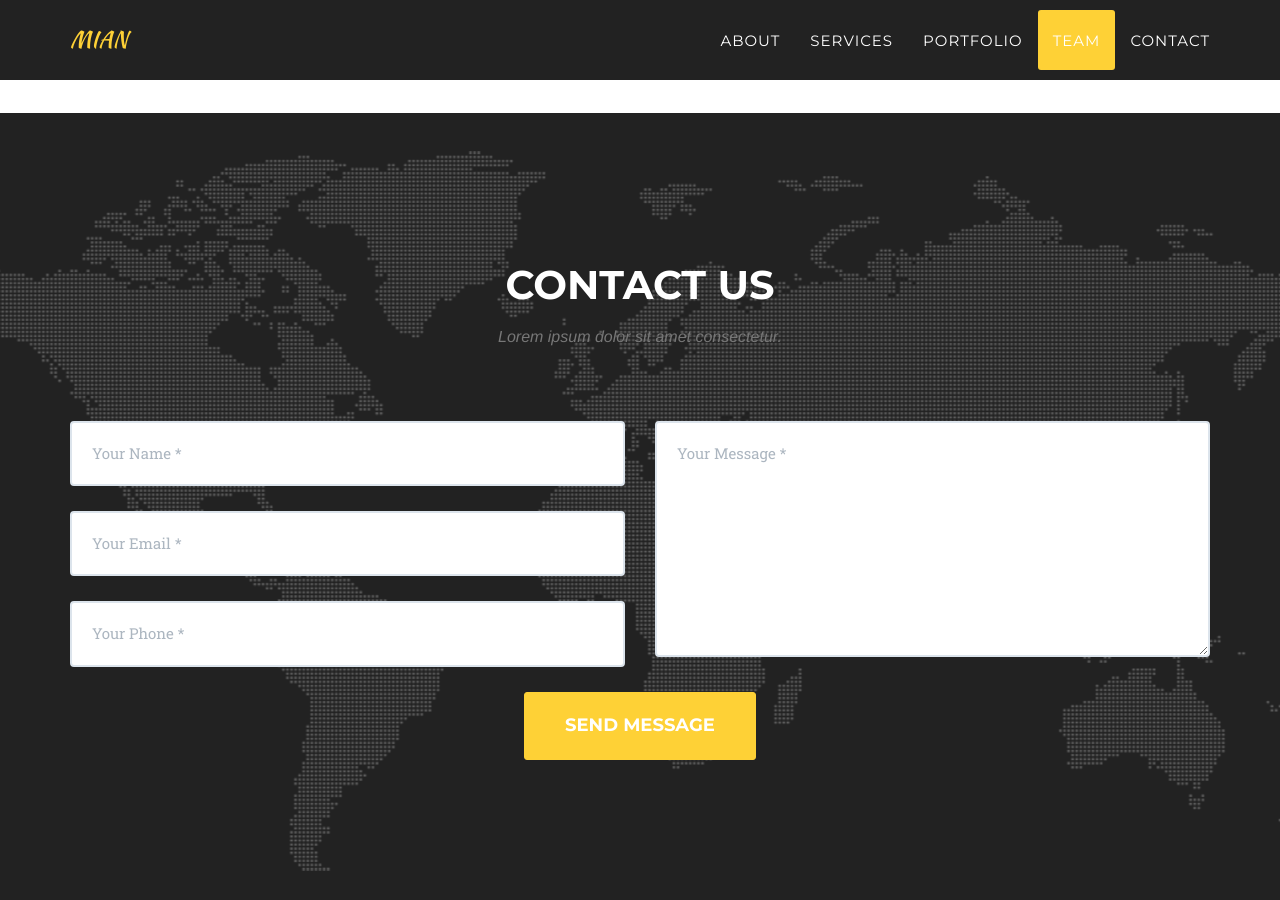
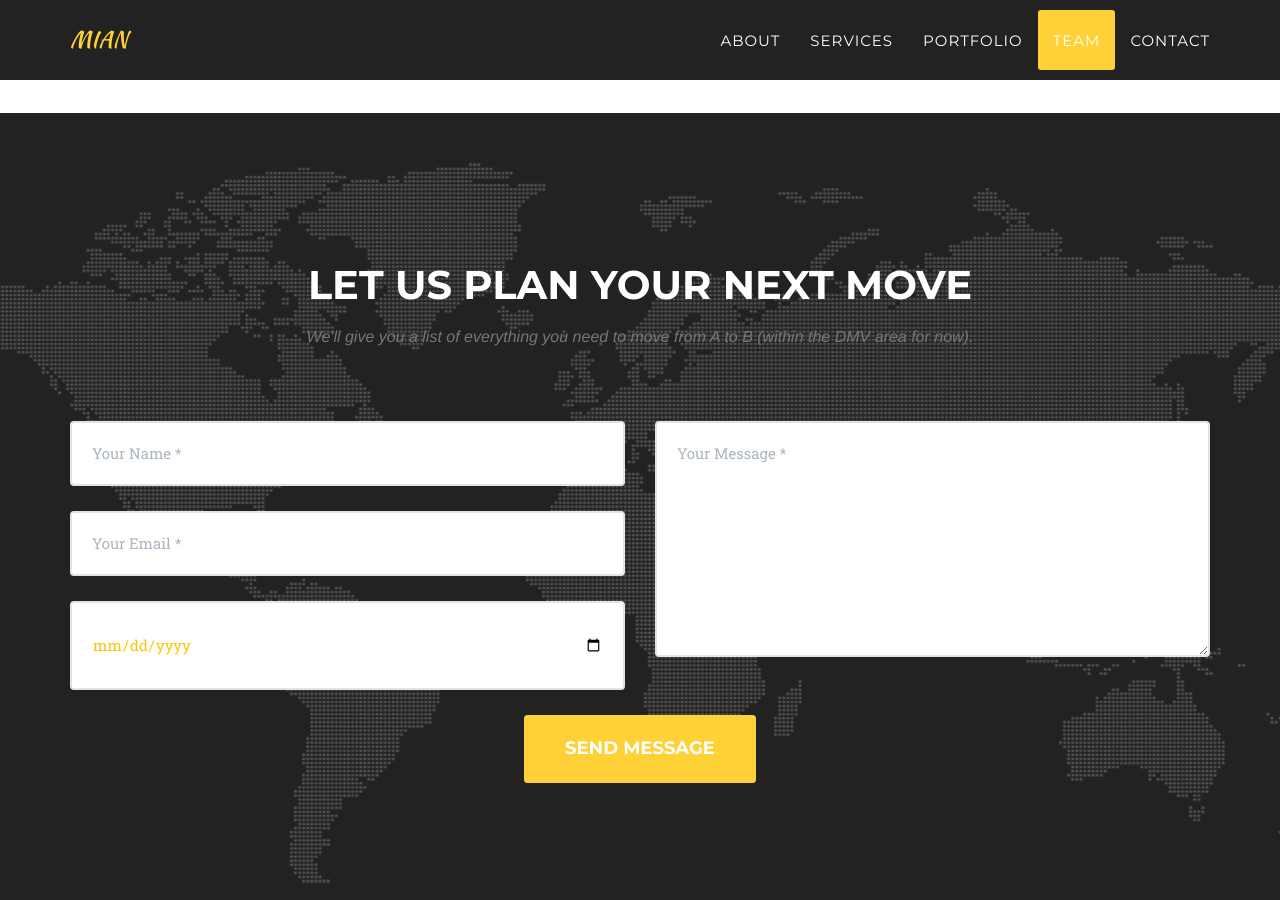
Before and after one commit to mgalbanese12/mgalbanese12.github.io, a Jekyll site: the page built from index.html, in a window 1280 px wide and 900 px high, scrolled down 5356 px. Built offline with Jekyll 4.4.1, drawn with Linux system fonts in a browser that asks for light colours; some web fonts are replaced.

Commit message:
updated contact to email signup

```diff
--- a/_includes/contact.html
+++ b/_includes/contact.html
@@ -2,8 +2,8 @@
         <div class="container">
             <div class="row">
                 <div class="col-lg-12 text-center">
-                    <h2 class="section-heading">Contact Us</h2>
-                    <h3 class="section-subheading text-muted">Lorem ipsum dolor sit amet consectetur.</h3>
+                    <h2 class="section-heading">Let us plan your next move</h2>
+                    <h3 class="section-subheading text-muted">We'll give you a list of everything you need to move from A to B (within the DMV area for now).</h3>
                 </div>
             </div>
             <div class="row">
@@ -20,7 +20,7 @@
                                     <p class="help-block text-danger"></p>
                                 </div>
                                 <div class="control-group form-group">
-                                    <input type="tel" class="form-control" placeholder="Your Phone *" id="phone" required data-validation-required-message="Please enter your phone number.">
+                                    <input type="date" class="form-control" placeholder="Date of Your Move *" id="movedt" required data-validation-required-message="Please enter the date of your move.">
                                     <p class="help-block text-danger"></p>
                                 </div>
                             </div>
```
